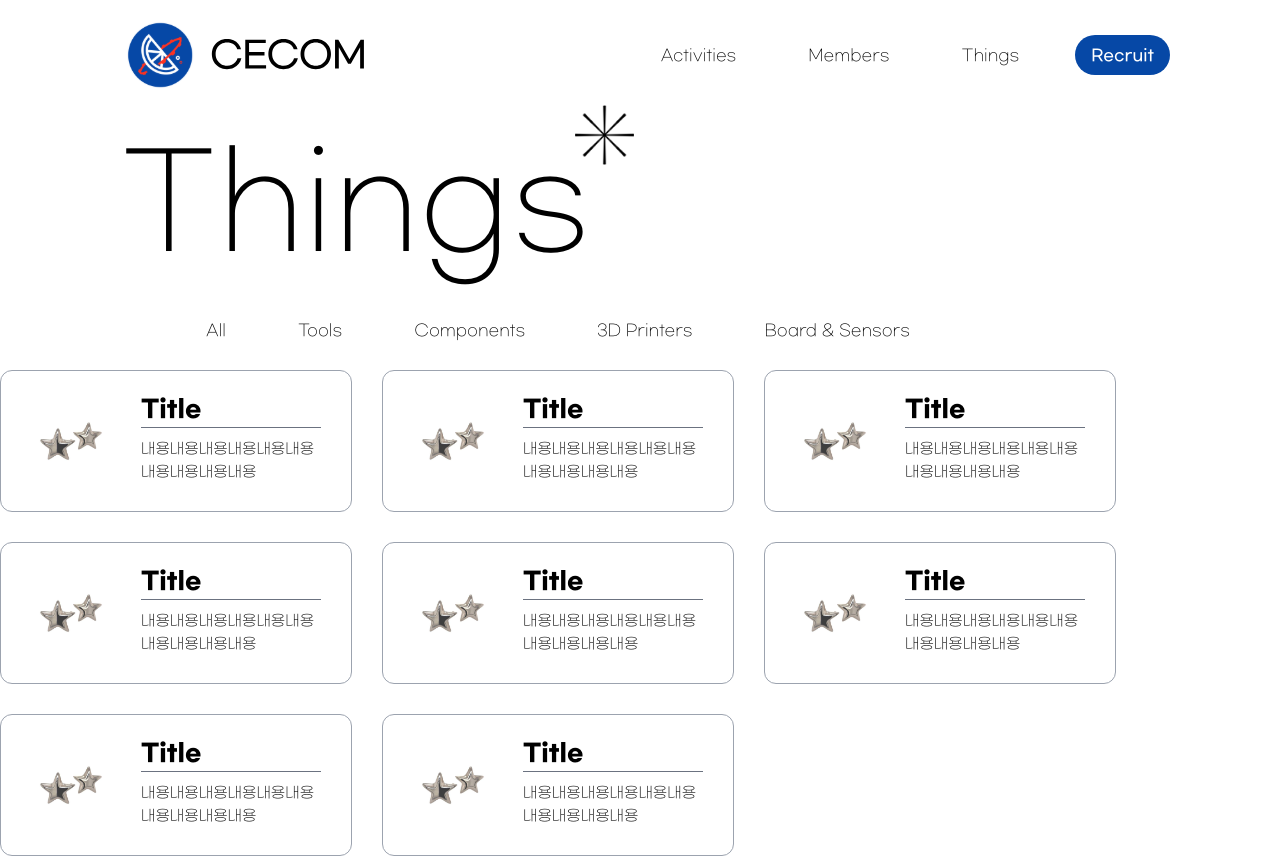
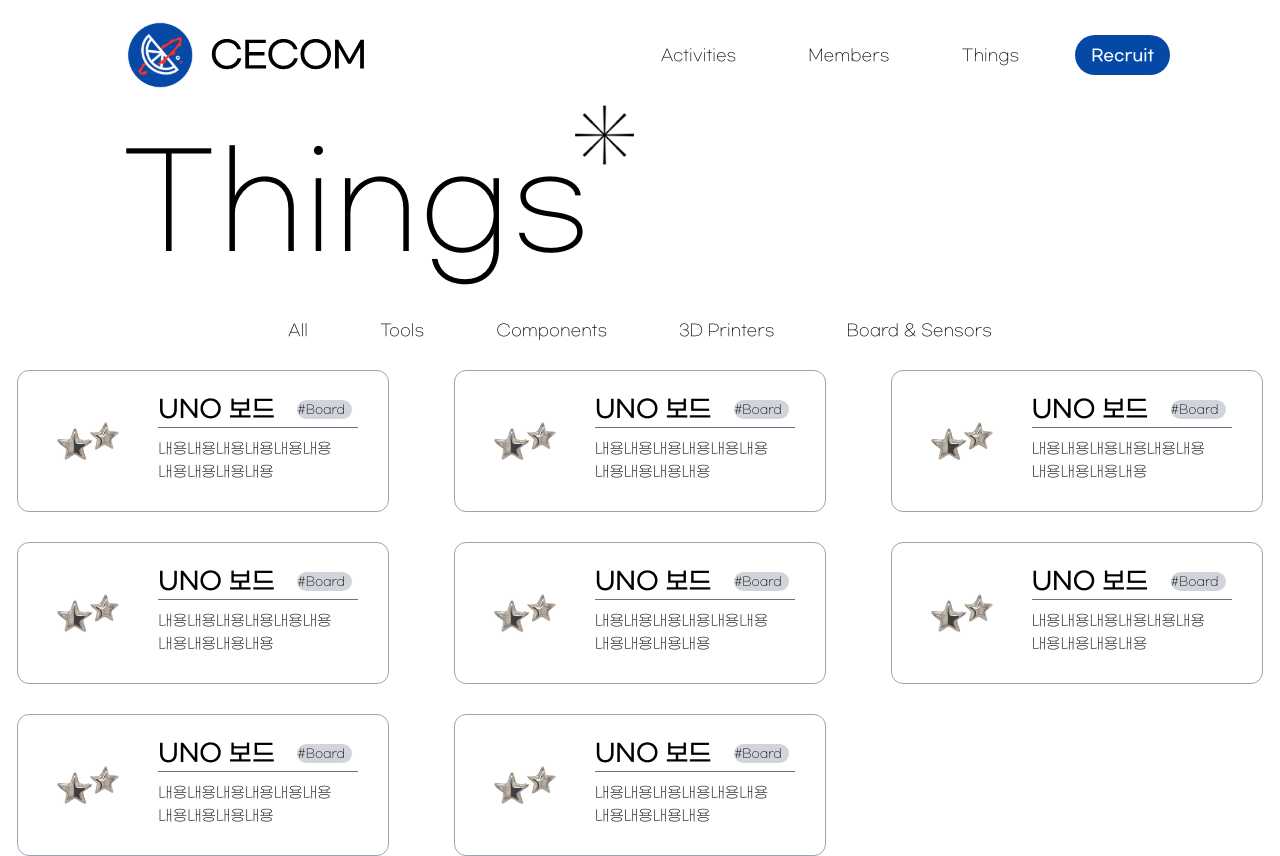
Before and after one commit to CECOM-CAU/CECOM_Web, a Next.js app: page /things in a window 1280 px wide. Built offline with nearby package versions, Linux system fonts and the light colour scheme.

Commit message:
Update things : card

```diff
--- a/src/app/things/_components/menubar.tsx
+++ b/src/app/things/_components/menubar.tsx
@@ -20,7 +20,7 @@ const MenuBarDesktop = () => {
     return (
         <nav className="w-full">
             <div className="flex flex-row justify-between h-50">
-                <div className="h-50 flex items-center">
+                <div className="h-50 flex justify-center">
                     <NavButton link="/All" isClick={All}>
                         <div onClick={() => handleNavBTN(true,  false, false, false, false)}>All</div>
                     </NavButton>
@@ -45,7 +45,7 @@ const MenuBarDesktop = () => {
 
 const MenuBar = () => {
     return (
-        <div className={'flex flex-row'}>
+        <div  className={'flex flex-row'}>
             <MenuBarDesktop></MenuBarDesktop>
         </div>
     );
--- a/src/app/things/_components/newbar.tsx
+++ /dev/null
@@ -1,25 +0,0 @@
-import { useState } from 'react';
-import Link from 'next/link';
-
-const IndexPage = () => {
-    const [showContent, setShowContent] = useState(false);
-
-    return (
-        <div>
-            <button onClick={() => setShowContent(!showContent)}>
-                {showContent ? '숨기기' : '보이기'}
-            </button>
-
-            {showContent && (
-                <div>
-                    <h2>라우팅되는 부분</h2>
-                    <Link href="/another-page">
-                        <a>다른 페이지로 이동</a>
-                    </Link>
-                </div>
-            )}
-        </div>
-    );
-};
-
-export default IndexPage;
--- a/src/app/things/_components/page.tsx
+++ b/src/app/things/_components/page.tsx
@@ -12,11 +12,14 @@ const SmallBox = () => {
 const TextBox = () => {
     return (
         <div className={'flex flex-col'}>
-            <p className={'text-[24px] mr-[20px] font-gmarket-b'}>Title</p>
+            <div className={'w-[200px] grid grid-cols-3 grid-rows-1 '}>
+                <span className={'text-[24px] col-span-2 font-gmarket-m'}>UNO 보드</span>
+                <span className={'h-[19px] w-[55px] place-self-center text-[12px] font-gmarket border bg-cover rounded-2xl border-0 bg-gray-300'}>#Board</span>
+            </div>
             <div className={'mb-[10px]'}>
-                <hr className={'w-[180px] border-gray-500'}/>
+                <hr className={'w-[200px] border-gray-500'}/>
             </div>
-            <p className={'text-wrap w-[180px] text-[15px] font-gmarket'}>내용내용내용내용내용내용내용내용내용내용</p>
+            <span className={'text-wrap w-[180px] text-[15px] font-gmarket'}>내용내용내용내용내용내용내용내용내용내용</span>
         </div>
     );
 }
--- a/src/app/things/page.tsx
+++ b/src/app/things/page.tsx
@@ -1,4 +1,4 @@
-'use client';
+'use client'
 import PageTitle from "@/app/_components/PageTitle";
 import SmallBox from "@/app/things/_components/page";
 import React from "react";
@@ -7,13 +7,14 @@ import MenuBar from "@/app/things/_components/menubar";
 
 const ThingsPage = () => {
     return (
-        <div>
+        <div className={'w-full'}>
                 <PageTitle>Things</PageTitle>
             <div>
                 <div className={'flex flex-row mt-[10px] justify-center'}>
                     <MenuBar/>
                 </div>
-                    <div className={'grid container w-full grid-cols-3 grid-flow-row gap-[30px] justify-items-center mt-[20px]'}>
+                    <div className={'flex flex-row items-center justify-center'}>
+                        <div className={'grid w-full container grid-cols-3 grid-flow-row gap-[30px] justify-items-center mt-[20px]'}>
                             <SmallBox></SmallBox>
                             <SmallBox></SmallBox>
                             <SmallBox></SmallBox>
@@ -25,6 +26,7 @@ const ThingsPage = () => {
                         </div>
                     </div>
             </div>
+        </div>
 
     );
 }
```
Lines whose indentation alone changed are shown as unchanged.
